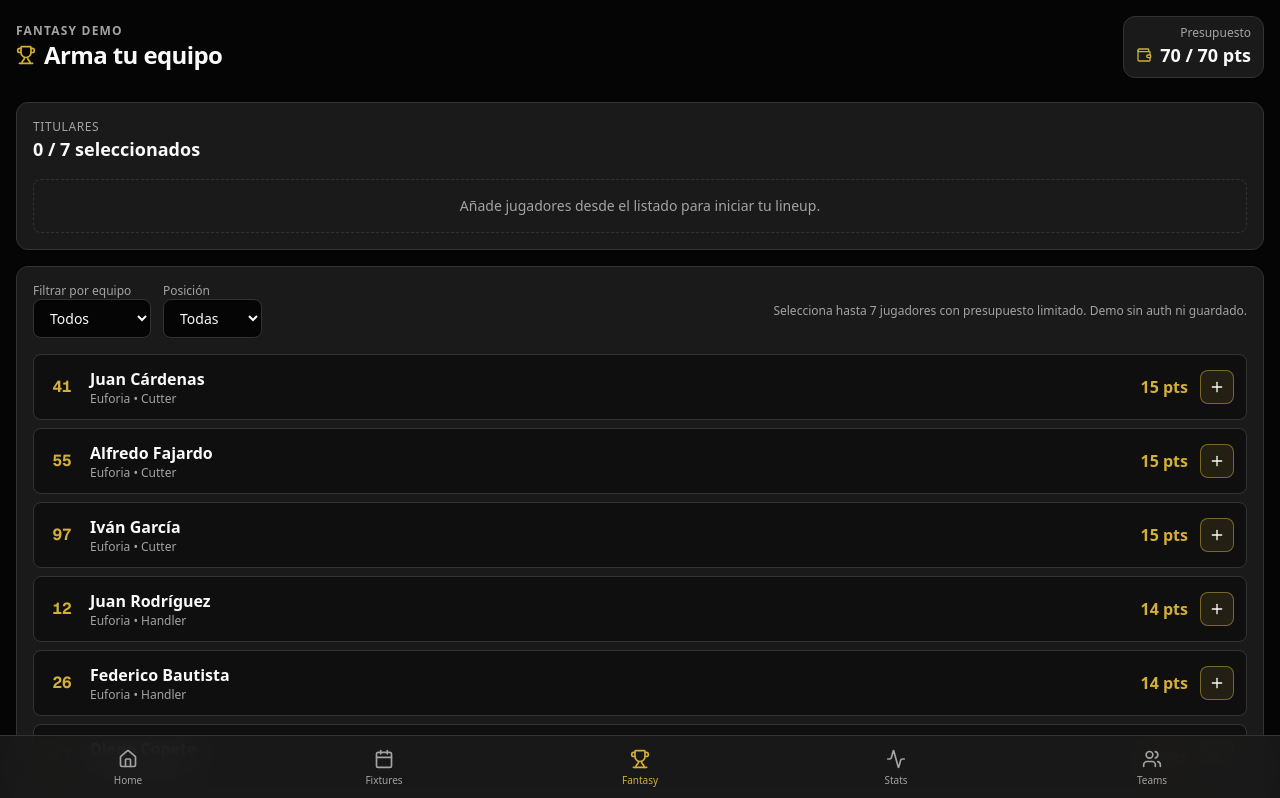
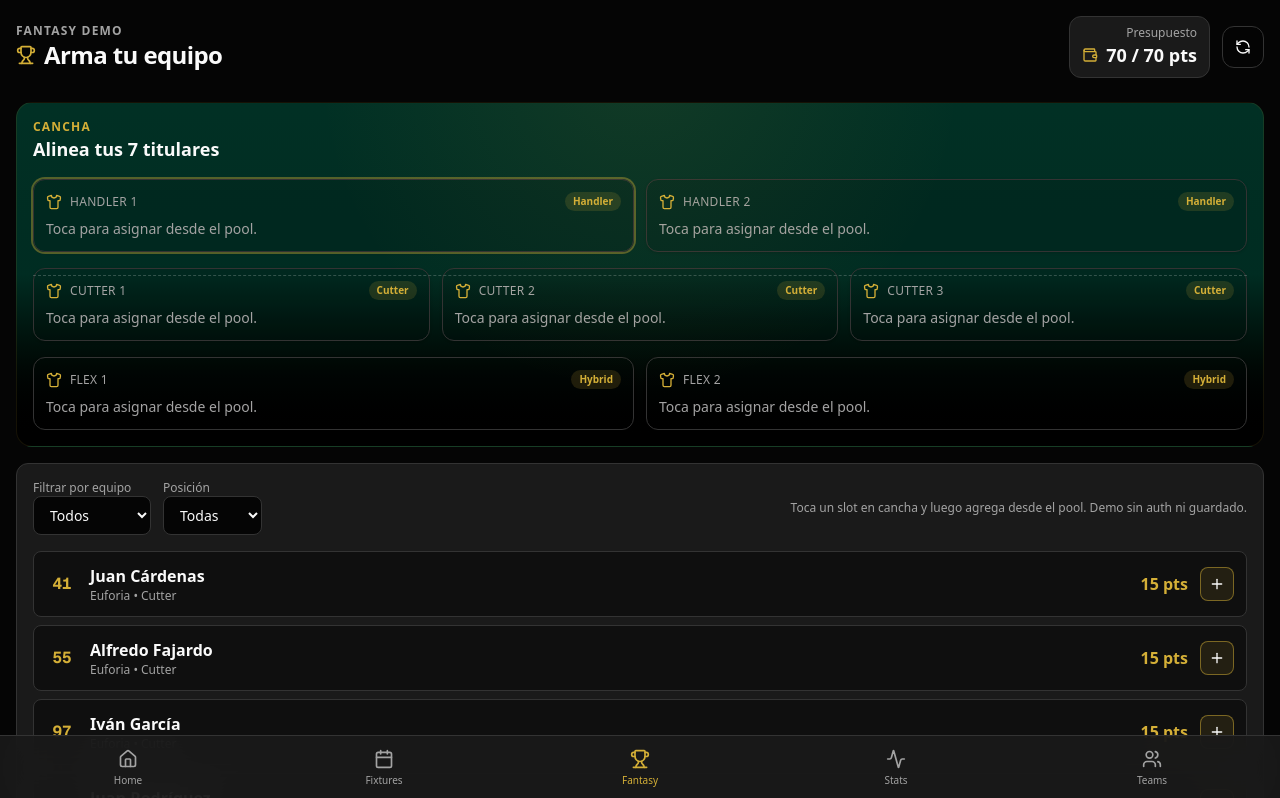
Before and after one commit to julianzu9612/87autos, a Next.js app: page /fantasy in a window 1280 px wide. Shown: the top 798 px of the page. Built offline with nearby package versions, Linux system fonts and the light colour scheme.

Commit message:
Redesign fantasy page with pitch layout

```diff
--- a/src/app/fantasy/page.tsx
+++ b/src/app/fantasy/page.tsx
@@ -1,7 +1,7 @@
 "use client";
 
 import { useMemo, useState } from "react";
-import { CheckCircle2, Plus, Trash2, Trophy, Wallet } from "lucide-react";
+import { CheckCircle2, Plus, RefreshCcw, Shirt, Trash2, Trophy, Wallet } from "lucide-react";
 import { teams } from "@/lib/teams";
 import { cn } from "@/lib/utils";
 
@@ -15,8 +15,23 @@ type FantasyPlayer = {
   price: number;
 };
 
+type LineupSlot = {
+  id: string;
+  label: string;
+  role: "Handler" | "Cutter" | "Hybrid";
+  playerId?: string;
+};
+
 const BUDGET = 70;
-const MAX_SLOTS = 7;
+const defaultSlots: LineupSlot[] = [
+  { id: "h1", label: "Handler 1", role: "Handler" },
+  { id: "h2", label: "Handler 2", role: "Handler" },
+  { id: "c1", label: "Cutter 1", role: "Cutter" },
+  { id: "c2", label: "Cutter 2", role: "Cutter" },
+  { id: "c3", label: "Cutter 3", role: "Cutter" },
+  { id: "f1", label: "Flex 1", role: "Hybrid" },
+  { id: "f2", label: "Flex 2", role: "Hybrid" },
+];
 
 export default function FantasyPage() {
   const pool = useMemo<FantasyPlayer[]>(() => {
@@ -42,7 +57,8 @@ export default function FantasyPage() {
     return entries.sort((a, b) => b.price - a.price);
   }, []);
 
-  const [selected, setSelected] = useState<string[]>([]);
+  const [lineup, setLineup] = useState<LineupSlot[]>(defaultSlots);
+  const [activeSlot, setActiveSlot] = useState<string | null>(defaultSlots[0].id);
   const [teamFilter, setTeamFilter] = useState<string>("all");
   const [positionFilter, setPositionFilter] = useState<string>("all");
   const [feedback, setFeedback] = useState<string | null>(null);
@@ -53,34 +69,101 @@ export default function FantasyPage() {
     return map;
   }, [pool]);
 
-  const totalCost = selected.reduce((acc, id) => acc + (poolMap.get(id)?.price ?? 0), 0);
+  const selectedIds = lineup.map((slot) => slot.playerId).filter(Boolean) as string[];
+  const totalCost = selectedIds.reduce((acc, id) => acc + (poolMap.get(id)?.price ?? 0), 0);
   const budgetLeft = BUDGET - totalCost;
 
+  const firstEmpty = lineup.find((slot) => !slot.playerId)?.id ?? null;
+
   const filtered = pool.filter((player) => {
-    if (selected.includes(player.id)) return false;
+    if (selectedIds.includes(player.id)) return false;
     if (teamFilter !== "all" && player.teamId !== teamFilter) return false;
     if (positionFilter !== "all" && player.position !== positionFilter) return false;
     return true;
   });
 
-  const addPlayer = (id: string) => {
-    const player = poolMap.get(id);
+  const handleAdd = (playerId: string) => {
+    const player = poolMap.get(playerId);
     if (!player) return;
-    if (selected.length >= MAX_SLOTS) {
-      setFeedback("Máximo 7 titulares en tu lineup.");
+    const targetSlotId = activeSlot ?? firstEmpty;
+    if (!targetSlotId) {
+      setFeedback("Lineup completo. Quita a alguien para agregar.");
       return;
     }
+    const currentSlot = lineup.find((s) => s.id === targetSlotId);
+    if (!currentSlot) return;
     if (budgetLeft < player.price) {
       setFeedback("No alcanza el presupuesto para este jugador.");
       return;
     }
-    setSelected((prev) => [...prev, id]);
+    const updated = lineup.map((slot) =>
+      slot.id === targetSlotId ? { ...slot, playerId } : slot
+    );
+    setLineup(updated);
+    setActiveSlot(firstEmpty ?? targetSlotId);
     setFeedback(null);
   };
 
-  const removePlayer = (id: string) => {
-    setSelected((prev) => prev.filter((p) => p !== id));
+  const handleRemove = (slotId: string) => {
+    setLineup((prev) => prev.map((slot) => (slot.id === slotId ? { ...slot, playerId: undefined } : slot)));
+    setActiveSlot(slotId);
     setFeedback(null);
+  };
+
+  const handleReset = () => {
+    setLineup(defaultSlots);
+    setActiveSlot(defaultSlots[0].id);
+    setFeedback(null);
+  };
+
+  const renderSlot = (slot: LineupSlot) => {
+    const player = slot.playerId ? poolMap.get(slot.playerId) : null;
+    const isActive = activeSlot === slot.id;
+    return (
+      <button
+        key={slot.id}
+        onClick={() => setActiveSlot(slot.id)}
+        className={cn(
+          "w-full rounded-xl border px-3 py-3 text-left transition-colors shadow-sm",
+          player
+            ? "bg-black/30 border-primary/40"
+            : "bg-black/10 border-border hover:border-primary/30",
+          isActive ? "ring-2 ring-primary/40" : ""
+        )}
+      >
+        <div className="flex items-center justify-between">
+          <div className="flex items-center space-x-2">
+            <Shirt className="w-4 h-4 text-primary" />
+            <span className="text-xs uppercase tracking-wide text-muted-foreground">{slot.label}</span>
+          </div>
+          <span className="text-[10px] px-2 py-0.5 rounded-full bg-primary/15 text-primary font-semibold">
+            {slot.role}
+          </span>
+        </div>
+        {player ? (
+          <div className="mt-2 flex items-center justify-between">
+            <div>
+              <div className="font-bold text-sm">{player.name}</div>
+              <div className="text-xs text-muted-foreground">{player.teamName} • #{player.number}</div>
+            </div>
+            <div className="flex items-center space-x-2">
+              <span className="text-primary font-semibold">{player.price} pts</span>
+              <button
+                onClick={(e) => {
+                  e.stopPropagation();
+                  handleRemove(slot.id);
+                }}
+                className="p-2 rounded-lg bg-black/30 border border-border hover:border-red-500 hover:text-red-400 transition-colors"
+              >
+                <Trash2 className="w-4 h-4" />
+              </button>
+            </div>
+          </div>
+        ) : (
+          <p className="mt-2 text-sm text-muted-foreground">Toca para asignar desde el pool.</p>
+        )}
+      </button>
+    );
   };
 
   return (
@@ -93,6 +176,7 @@ export default function FantasyPage() {
             <span>Arma tu equipo</span>
           </h1>
         </div>
+        <div className="flex items-center space-x-3">
           <div className="bg-secondary rounded-xl border border-border px-3 py-2 text-right">
             <div className="text-xs text-muted-foreground">Presupuesto</div>
             <div className="flex items-center space-x-2">
@@ -100,50 +184,33 @@ export default function FantasyPage() {
               <span className="text-lg font-black">{budgetLeft} / {BUDGET} pts</span>
             </div>
           </div>
+          <button
+            onClick={handleReset}
+            className="p-3 rounded-xl border border-border bg-black/20 hover:border-primary/60 transition-colors"
+            title="Reset lineup"
+          >
+            <RefreshCcw className="w-4 h-4" />
+          </button>
+        </div>
       </header>
 
       <div className="grid grid-cols-1 gap-4">
-        <div className="bg-secondary rounded-xl border border-border p-4 space-y-4">
+        <div className="bg-gradient-to-b from-emerald-900/60 via-emerald-950 to-black rounded-2xl border border-primary/10 p-4 space-y-4 relative overflow-hidden">
+          <div className="absolute inset-x-4 top-1/2 h-px border-t border-dashed border-white/20" />
+          <div className="absolute inset-0 pointer-events-none bg-[radial-gradient(circle_at_50%_-10%,rgba(212,175,55,0.08),transparent_45%)]" />
           <div className="flex items-center justify-between">
             <div>
-              <p className="text-xs text-muted-foreground uppercase tracking-wider">Titulares</p>
-              <h2 className="text-lg font-bold">{selected.length} / {MAX_SLOTS} seleccionados</h2>
+              <p className="text-xs text-primary uppercase tracking-widest font-semibold">Cancha</p>
+              <h2 className="text-lg font-bold">Alinea tus 7 titulares</h2>
             </div>
             {feedback && <span className="text-xs text-red-400">{feedback}</span>}
           </div>
 
-          {selected.length === 0 ? (
-            <div className="p-4 rounded-lg border border-dashed border-border text-muted-foreground text-sm text-center">
-              Añade jugadores desde el listado para iniciar tu lineup.
+          <div className="space-y-4">
+            <div className="grid grid-cols-2 gap-3">{lineup.slice(0, 2).map(renderSlot)}</div>
+            <div className="grid grid-cols-3 gap-3">{lineup.slice(2, 5).map(renderSlot)}</div>
+            <div className="grid grid-cols-2 gap-3">{lineup.slice(5, 7).map(renderSlot)}</div>
           </div>
-          ) : (
-            <div className="space-y-2">
-              {selected.map((id) => {
-                const p = poolMap.get(id);
-                if (!p) return null;
-                return (
-                  <div key={id} className="flex items-center justify-between p-3 bg-secondary/30 rounded-lg border border-white/5">
-                    <div className="flex items-center space-x-3">
-                      <span className="font-mono text-primary font-bold w-8 text-center">{p.number}</span>
-                      <div>
-                        <div className="font-bold">{p.name}</div>
-                        <div className="text-xs text-muted-foreground">{p.teamName} • {p.position}</div>
-                      </div>
-                    </div>
-                    <div className="flex items-center space-x-3">
-                      <span className="text-primary font-semibold">{p.price} pts</span>
-                      <button
-                        onClick={() => removePlayer(id)}
-                        className="p-2 rounded-lg bg-black/30 border border-border hover:border-red-500 hover:text-red-400 transition-colors"
-                      >
-                        <Trash2 className="w-4 h-4" />
-                      </button>
-                    </div>
-                  </div>
-                );
-              })}
-            </div>
-          )}
         </div>
 
         <div className="bg-secondary rounded-xl border border-border p-4 space-y-4">
@@ -175,13 +242,13 @@ export default function FantasyPage() {
               </select>
             </div>
             <div className="flex-1 text-right text-xs text-muted-foreground">
-              Selecciona hasta {MAX_SLOTS} jugadores con presupuesto limitado. Demo sin auth ni guardado.
+              Toca un slot en cancha y luego agrega desde el pool. Demo sin auth ni guardado.
             </div>
           </div>
 
           <div className="space-y-2">
             {filtered.slice(0, 40).map((player) => {
-              const disabled = selected.length >= MAX_SLOTS || budgetLeft < player.price;
+              const disabled = (!activeSlot && !firstEmpty) || budgetLeft < player.price;
               return (
                 <div
                   key={player.id}
@@ -197,7 +264,7 @@ export default function FantasyPage() {
                   <div className="flex items-center space-x-3">
                     <span className="text-primary font-semibold">{player.price} pts</span>
                     <button
-                      onClick={() => addPlayer(player.id)}
+                      onClick={() => handleAdd(player.id)}
                       disabled={disabled}
                       className={cn(
                         "p-2 rounded-lg border transition-colors",
@@ -223,7 +290,7 @@ export default function FantasyPage() {
 
       <div className="bg-secondary rounded-xl border border-border p-4 flex items-center justify-between">
         <div className="text-sm text-muted-foreground">
-          Demo fantasy: selección local sin guardar. Puedes compartir capturas o copiar tu lineup.
+          Fantasy demo estilo cancha: selecciona slots y arma tu 7 ideal con presupuesto limitado.
         </div>
         <div className="flex items-center space-x-2 text-primary font-semibold">
           <CheckCircle2 className="w-4 h-4" />
```
Lines whose indentation alone changed are shown as unchanged.
